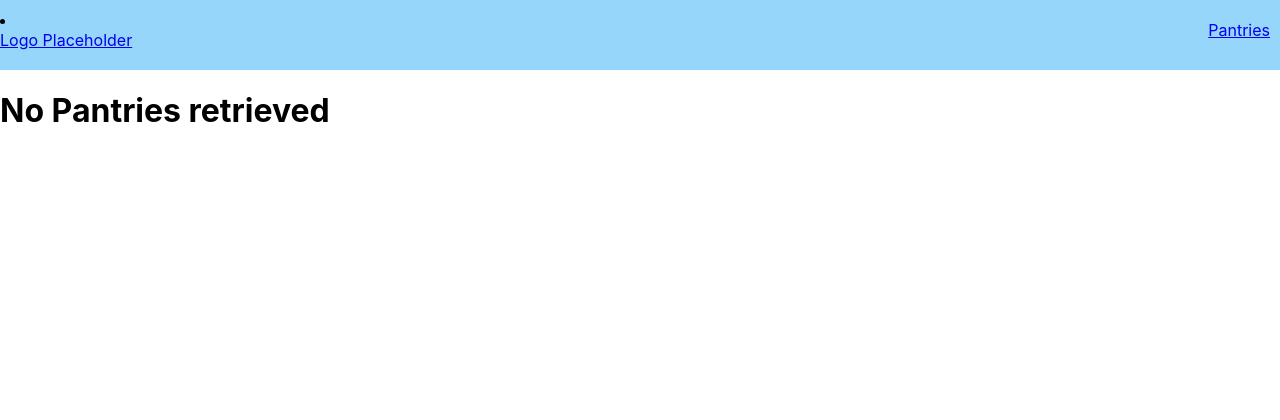
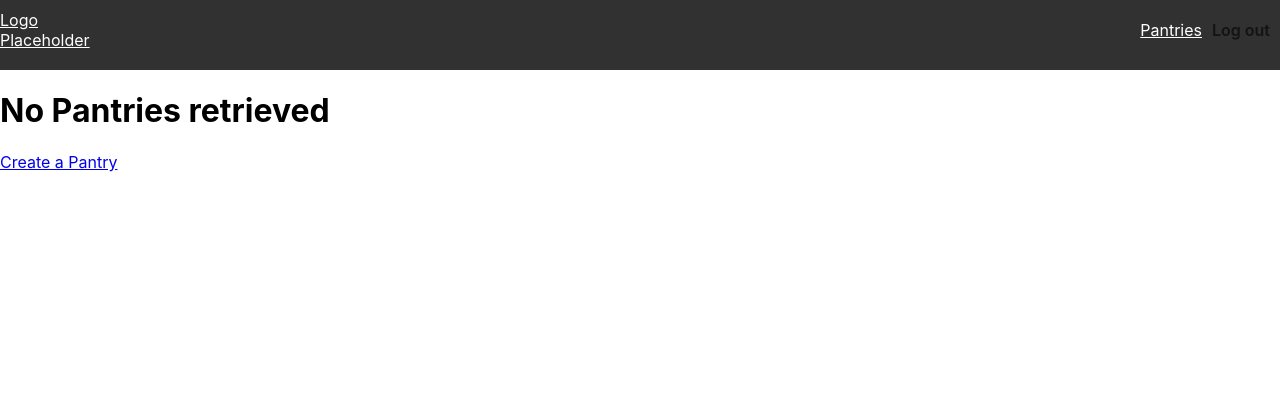
Before and after one commit to red-dmacedo/pj-restockr, a Django app: page /pantries/ in a window 1280 px wide. Shown: the top 420 px of the page. Before the commit the page ends 122 px from the top, so only its background shows below. Run offline with Django 5.2, Linux system fonts and the light colour scheme; the visitor is signed in with stand-in values (Sample User, id 1); data that the repository does not hold is empty.

Commit message:
WIP: pantry-detail

```diff
--- a/main_app/static/css/base.css
+++ b/main_app/static/css/base.css
@@ -19,7 +19,8 @@ body {
   align-items: center;
   font-family: -apple-system, BlinkMacSystemFont, 'Segoe UI', 'Roboto', 'Oxygen', 'Ubuntu', 'Cantarell', 'Fira Sans', 'Droid Sans', 'Helvetica Neue', sans-serif;
   min-height: 100vh;
-  --nav-bg: rgba(104, 197, 248, 0.7);
+  --nav-bg: rgb(49, 49, 49);
+  --nav-text-color: rgb(255, 255, 255);
   --nav-bg-ff: rgba(104, 197, 248, 0.9);
   --borders: rgb(36, 116, 248) solid 2px;
   --text-color: rgb(17, 20, 17);
@@ -82,6 +83,16 @@ main {
   padding: 0 10px;
 }
 
+nav ul {
+  display: flex;
+  flex-direction: row;
+  gap: 10px;
+}
+
+nav a, header a {
+  color: var(--nav-text-color);
+}
+
 /* ===== Classes ===== */
 .flex-center {
   display: flex;
@@ -132,3 +143,18 @@ main {
 }
 
 /* ===== Ids ===== */
+#logout-form button {
+  text-decoration: none;
+  color: var(--text-color);
+  font-weight: 600;
+  font-size: 16px;
+  background: none;
+  border: none;
+  cursor: pointer;
+  padding: 0;
+  font-family: inherit;
+}
+
+#logout-form button:hover {
+  color: var(--link-hover-color);
+}
--- a/main_app/templates/base.html
+++ b/main_app/templates/base.html
@@ -14,9 +14,7 @@
   <body>
     <header>
       <div class="logo-container">
-        <li>
-          <a href="{% url 'home' %}">Logo Placeholder</a>
-        </li>
+        <a href="{% url 'home' %}">Logo Placeholder</a>
         {% comment %} <a href="{% url 'home' %}"><img src="" alt="" /></a> {% endcomment %}
       </div>
       <nav>
@@ -25,9 +23,18 @@
             <li>
               <a href="{% url 'pantry-index' %}">Pantries</a>
             </li>
+            <li>
+              <form id="logout-form" method="post" action="{% url 'logout' %}">
+                {% csrf_token %}
+                <button type="submit">Log out</button>
+              </form>
+            </li>
           {% else %}
             <li>
-              <a href="{% url 'home' %}">Home</a>
+              <a href="{% url 'home' %}">Login</a>
+            </li>
+            <li>
+              <a href="{% url 'signup' %}">Sign Up</a>
             </li>
           {% endif %}
         </ul>
--- a/main_app/templates/main_app/pantry_list.html
+++ b/main_app/templates/main_app/pantry_list.html
@@ -1,7 +1,8 @@
 {% extends 'base.html' %}
+{% load static %}
 
 {% block head %}
-  <link rel="stylesheet" href="css/pantry_list.css" />
+  <link rel="stylesheet" href="{% static 'css/pantry_list.css' %}" />
 {% endblock %}
 
 {% block content %}
@@ -14,4 +15,5 @@
   {% else %}
   <h1>No Pantries retrieved</h1>
   {% endif %}
+  <a href="{% url 'pantry-create' %}">Create a Pantry</a>
 {% endblock %}
--- a/main_app/urls.py
+++ b/main_app/urls.py
@@ -3,5 +3,8 @@ from . import views
 
 urlpatterns = [
     path('', views.Home.as_view(), name='home'),
-    path('pantries/', views.Pantries.as_view(), name="pantry-index")
+    path('accounts/signup/', views.signup, name='signup'),
+    path('pantries/', views.Pantries.as_view(), name="pantry-index"),
+    path('pantries/new/', views.PantryCreate.as_view(), name='pantry-create'),
+    path('pantries/<int:pk>/', views.PantryDetail.as_view(), name='pantry-detail')
 ]
--- a/main_app/views.py
+++ b/main_app/views.py
@@ -1,6 +1,8 @@
+from django.contrib.auth import login
+from django.contrib.auth.forms import UserCreationForm
+from django.contrib.auth.mixins import LoginRequiredMixin
+from django.contrib.auth.views import LoginView
 from django.shortcuts import render, redirect, get_object_or_404
-from django.contrib.auth.views import LoginView
-from django.contrib.auth.mixins import LoginRequiredMixin
 from django.views.generic import ListView, DetailView, TemplateView
 from django.views.generic.edit import CreateView, UpdateView, DeleteView
 
@@ -12,8 +14,40 @@ from .models import Pantry, PantryItem, PurchaseLocation
 class Home(LoginView):
     template_name = 'home.html'
 
+
 class Pantries(LoginRequiredMixin, ListView):
     model = Pantry
 
     def get_queryset(self):
         return Pantry.objects.filter(owner=self.request.user)
+
+
+class PantryCreate(LoginRequiredMixin, CreateView):
+    model = Pantry
+    fields = ['name']
+    success_url = '/pantries/'
+
+    def form_valid(self, form):
+        form.instance.owner = self.request.user
+        return super().form_valid(form)
+
+class PantryDetail(LoginRequiredMixin, DetailView):
+    model = Pantry
+    template_name = 'main_app/pantry_detail.css'
+    context_object_name = "pantry"
+
+
+
+def signup(request):
+    error_message = ''
+    if request.method == 'POST':
+        form = UserCreationForm(request.POST)
+        if form.is_valid():
+            user = form.save()
+            login(request, user)
+            return redirect('pantry-index')
+        else:
+            error_message = 'Invalid sign up - try again'
+    form = UserCreationForm()
+    context = {'form': form, 'error_message': error_message}
+    return render(request, 'signup.html', context)
--- a/restockr/settings.py
+++ b/restockr/settings.py
@@ -122,4 +122,6 @@ STATIC_URL = 'static/'
 
 DEFAULT_AUTO_FIELD = 'django.db.models.BigAutoField'
 
+LOGIN_URL = 'home'
 LOGIN_REDIRECT_URL = 'pantry-index'
+LOGOUT_REDIRECT_URL = 'home'
```
Also changed, not shown: main_app/forms.py (added, +16 -0 lines), main_app/static/css/form.css (added, +44 -0 lines), main_app/templates/home.html (+5 -3 lines), main_app/templates/main_app/pantry_detail.html (added, +19 -0 lines), main_app/templates/main_app/pantry_form.html (added, +22 -0 lines), main_app/templates/signup.html (added, +19 -0 lines), main_app/static/css/pantry_detail.css (added).
